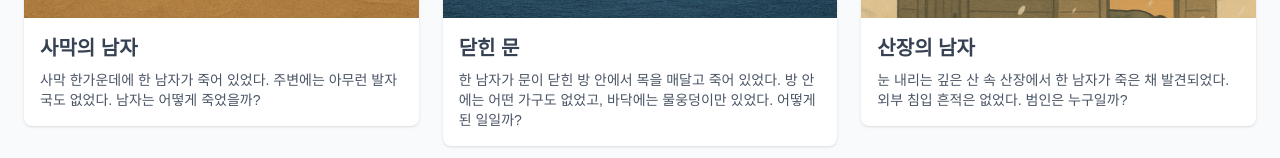
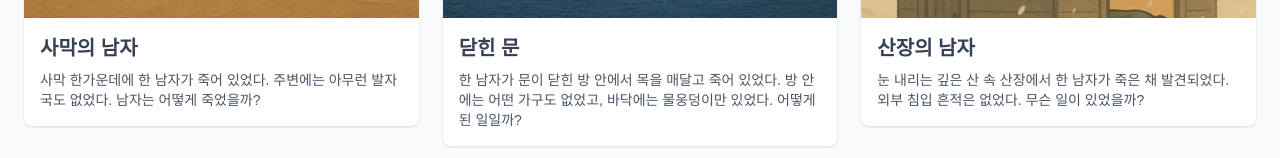
Before and after one commit to noltapaak/turtlesoup-chat, a Next.js app: page /scenarios in a window 1280 px wide. Shown: the part 642-800 px from the top of the page. Built offline with nearby package versions, Linux system fonts and the light colour scheme.

Commit message:
fix: correct misleading question in a scenario

```diff
--- a/src/data/scenarios.ts
+++ b/src/data/scenarios.ts
@@ -79,7 +79,7 @@ export const scenarios: Scenario[] = [
   {
     id: '6',
     title: '산장의 남자',
-    description: '눈 내리는 깊은 산 속 산장에서 한 남자가 죽은 채 발견되었다. 외부 침입 흔적은 없었다. 범인은 누구일까?',
+    description: '눈 내리는 깊은 산 속 산장에서 한 남자가 죽은 채 발견되었다. 외부 침입 흔적은 없었다. 무슨 일이 있었을까?',
     answer: '남자는 산장 주인이었고, 눈사태로 인해 산장이 무너지면서 압사했다. (범인은 자연재해)',
     rules: '스무고개 형식으로 진행합니다. 제가 드리는 답변은 "예", "아니오", 또는 "정답과 직접적인 관련은 없습니다." 세 가지입니다. 질문을 통해 단서를 얻어 사건의 전말을 맞춰보세요!\n\n예시 질문:\n- 남자는 살해당했나요?\n- 산장에는 남자 혼자 있었나요?',
     image: '/images/mountain-cabin-man.png',
```
